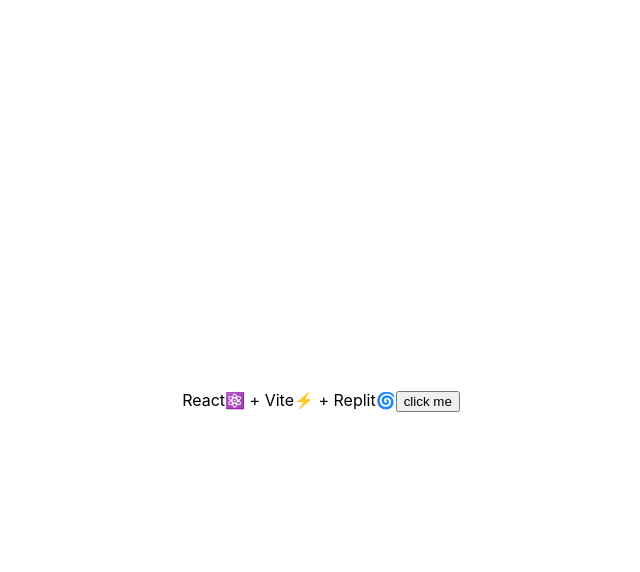
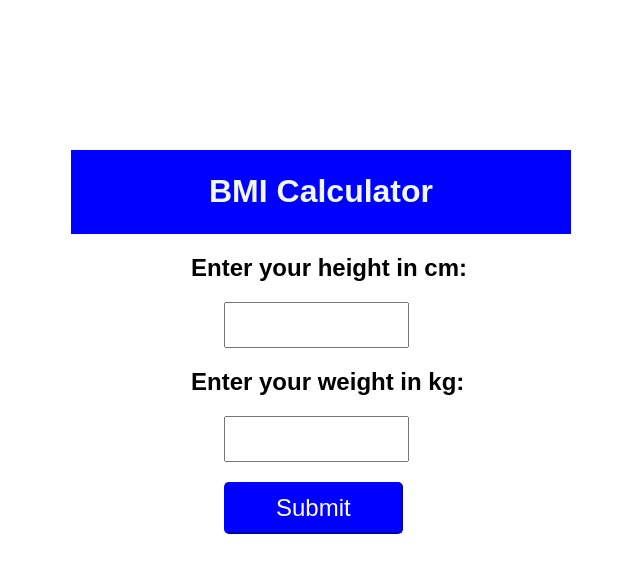
Before and after one commit to salilpatel/ReactJSAssignment, a React (Vite) app: page / in a window 1280 px wide. Shown: the top 572 px of the page, without its empty margins (319-959 px from the left). Built offline with nearby package versions, Linux system fonts and the light colour scheme; the HTML template or start-up script is replaced by a standard one.

Commit message:
problem1

```diff
--- /dev/null
+++ b/src/App.js
@@ -0,0 +1,13 @@
+import React from 'react';
+import './App.css';
+import BMICalculator from './Problem1/BMICalculator';
+
+function App() {
+  return (
+      <div>
+        <BMICalculator></BMICalculator>
+      </div>
+  )
+}
+
+export default App;
--- a/src/App.jsx
+++ /dev/null
@@ -1,16 +0,0 @@
-import React from 'react';
-import './App.css';
-
-function App() {
-  const handleClick = () =>{
-    console.log('hello')
-  }
-  return (
-    <main>
-      React⚛️ + Vite⚡ + Replit🌀
-      <button onClick={handleClick}>click me</button>
-    </main>
-  );
-}
-
-export default App;
--- /dev/null
+++ b/src/Problem1/BMICalc.css
@@ -0,0 +1,41 @@
+body{
+    font-family: Arial, sans-serif;
+}
+.container{
+    margin-left: auto;
+    margin-right: auto;
+    margin-top: 150px;
+    width:500px;
+}
+.headerContainer{
+    background-color: blue;
+    color: aliceblue;
+    padding: 2px;
+    text-align: center;
+}
+button{
+    background-color: blue;
+    color: white;
+    border-color: blue;
+    padding: 10px 50px 10px 50px;
+    font-size: x-large;
+    border-radius: 5px;
+    margin-top: 20px;
+    cursor: pointer;
+    transition-duration: 0.4s;
+    margin-left: 33px;
+}
+button:hover{
+    background-color: white;
+    color: blue;
+}
+input{
+    height: 40px;
+    margin-left: 33px;
+}
+.bodyContainer{
+    margin-left: 120px;
+}
+#ansContainer{
+    text-align: center;
+}
--- /dev/null
+++ b/src/Problem1/BMICalculator.js
@@ -0,0 +1,65 @@
+import { useState } from "react"
+import "./BMICalc.css"
+
+const BMICalculator = () => {
+  const [height, setHeight] = useState()
+  const [weight, setWeight] = useState()
+  const [result, setResult] = useState()
+  const [minWeight, setMinWeight] = useState()
+  const [maxWeight, setMaxWeight] = useState()
+  const [healthStatus, setHealthStatus] = useState()
+  const [isVisibility, setIsVisibility] = useState(false)
+
+  const getHeight = (e) => {
+    setHeight(e.target.value)
+  }
+  const getWeight = (e) => {
+    setWeight(e.target.value)
+  }
+  const calculateBMI = (e) => {
+    e.preventDefault()
+    let h = height / 100
+    let ans = weight / (h * h)
+    ans = Math.round(ans * 100) / 100
+    setResult(ans)
+
+    let maxW = Math.round(2500 * h * h) / 100
+    setMaxWeight(maxW)
+
+    let minW = Math.round(1850 * h * h) / 100
+    setMinWeight(minW)
+
+    if (ans > 18.5 && ans < 25) {
+      setHealthStatus("You are in a healthy weight range")
+    }
+    else {
+      setHealthStatus("You are not in a healthy weight range")
+    }
+
+    setIsVisibility(true)
+  }
+
+  return (
+    <div class="container">
+      <div class="headerContainer">
+        <h1>BMI Calculator</h1>
+      </div>
+      <div class="bodyContainer">
+        <form>
+          <h2>Enter your height in cm:</h2>
+          <input type="number" onChange={(e) => getHeight(e)}></input>
+          <h2>Enter your weight in kg:</h2>
+          <input type="number" onChange={(e) => getWeight(e)}></input>
+          <br />
+          <button onClick={(e) => calculateBMI(e)}>Submit</button>
+        </form>
+      </div>
+      <div id="ansContainer" style={{ visibility: isVisibility ? 'visible' : 'hidden' }}>
+        <h3>Your BMI is {result}</h3>
+        <h3>Your suggested weight range is between {minWeight}-{maxWeight}</h3>
+        <h3>{healthStatus}</h3>
+      </div>
+    </div>
+  )
+}
+export default BMICalculator
--- a/src/main.jsx
+++ b/src/main.js
@@ -3,9 +3,17 @@ import ReactDOM from 'react-dom'
 import './index.css'
 import App from './App'
 
-ReactDOM.render(
+/*ReactDOM.render(
   <React.StrictMode>
     <App />
   </React.StrictMode>,
   document.getElementById('root')
+)*/
+
+const root = ReactDOM.createRoot(document.getElementById('root'));
+
+root.render(
+  <div>
+    <App></App>
+  </div>
 )
```
